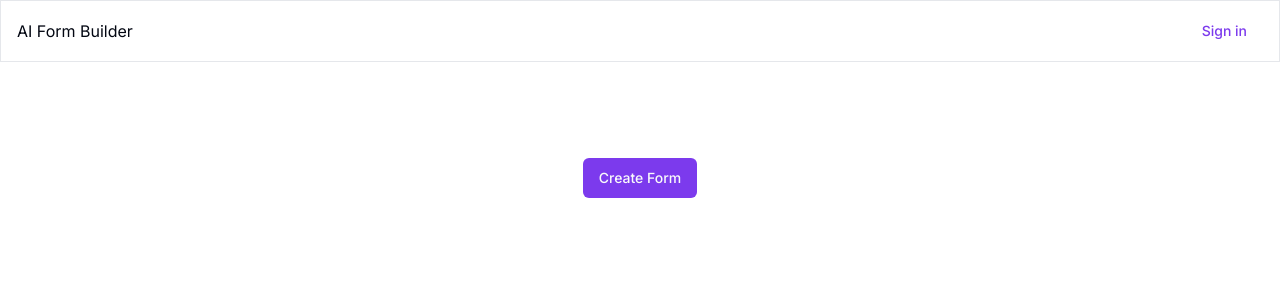
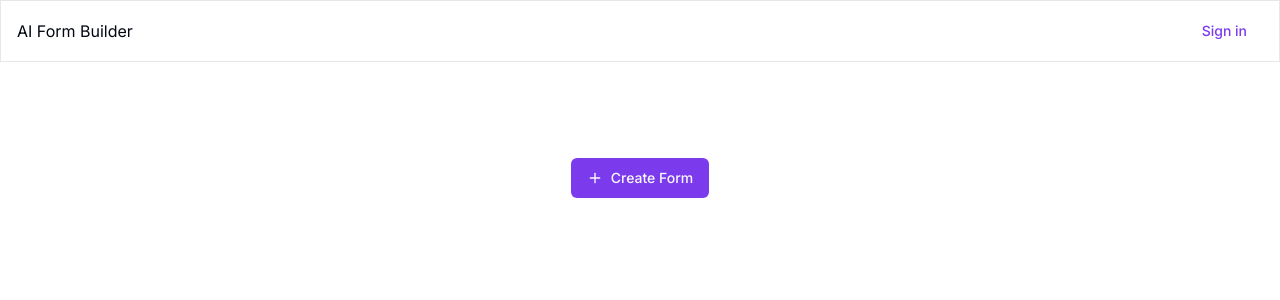
Before and after one commit to s3xmaxman/AI-Form-Builder, a Next.js app: page / in a window 1280 px wide. Shown: the top 300 px of the page. Built offline with nearby package versions, Linux system fonts and the light colour scheme; no server answers.

Commit message:
update app/form-generator/index.tsx and page.tsx

```diff
--- a/app/form-generator/index.tsx
+++ b/app/form-generator/index.tsx
@@ -13,6 +13,8 @@ import { Button } from "@/components/ui/button";
 import { useFormState, useFormStatus } from "react-dom";
 import { generateForm } from "../actions/generateForm";
 import { Textarea } from "@/components/ui/textarea";
+import { useSession, signIn } from "next-auth/react";
+import { Plus } from "lucide-react";
 
 const initialState: {
   message: string;
@@ -33,14 +35,20 @@ export function SubmitButton() {
 const FormGenerator = () => {
   const [open, setOpen] = useState(false);
   const [state, formAction] = useFormState(generateForm, initialState);
+  const session = useSession();
 
   const onFormCreate = () => {
-    setOpen(true);
+    if (session.data?.user) {
+      setOpen(true);
+    } else {
+      signIn();
+    }
   };
+
   return (
     <Dialog open={open} onOpenChange={setOpen}>
       <Button onClick={onFormCreate}>
-        {/* <Plus className="w-4 h-4 mr-2" /> */}
+        <Plus className="w-4 h-4 mr-2" />
         Create Form
       </Button>
       <DialogContent className="sm:max-w-[425px]">
--- a/app/page.tsx
+++ b/app/page.tsx
@@ -2,14 +2,17 @@ import { Button } from "@/components/ui/button";
 import Image from "next/image";
 import FormGenerator from "./form-generator";
 import Header from "@/components/ui/header";
+import { SessionProvider } from "next-auth/react";
 
 export default function Home() {
   return (
     <>
-      <Header />
-      <main className="flex min-h-screen flex-col items-center justify-between p-24">
-        <FormGenerator />
-      </main>
+      <SessionProvider>
+        <Header />
+        <main className="flex min-h-screen flex-col items-center justify-between p-24">
+          <FormGenerator />
+        </main>
+      </SessionProvider>
     </>
   );
 }
```
